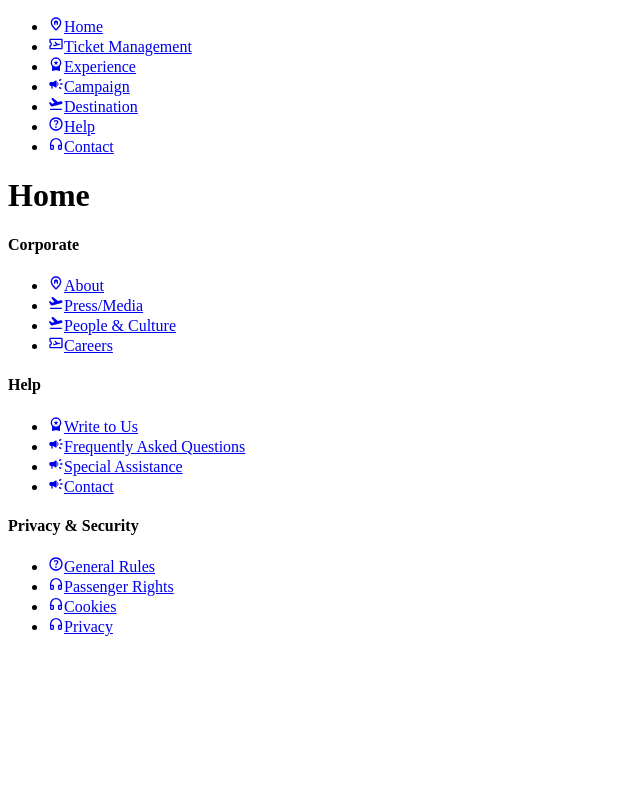
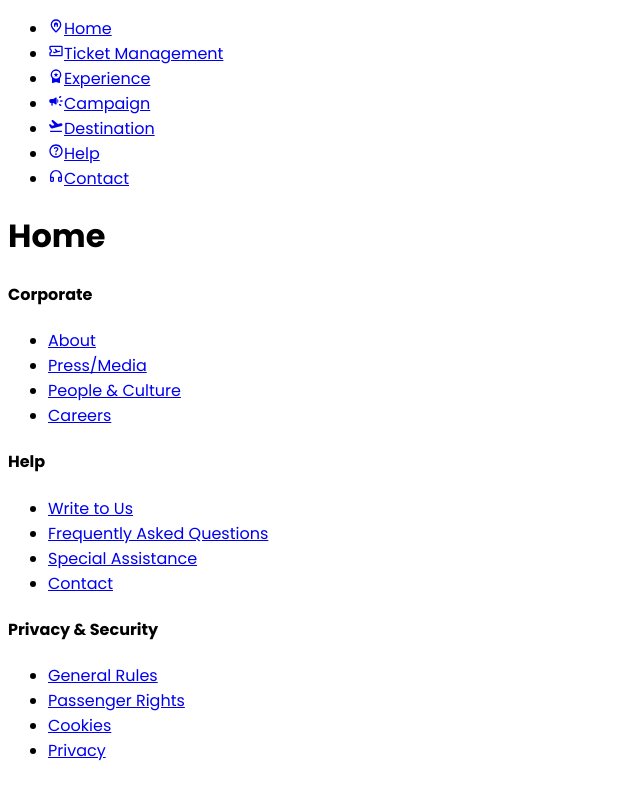
Before and after one commit to Gauravpatil1305/flightbooking, a Next.js app: page / in a window 1280 px wide. Shown: the whole page, without its empty margins (0-640 px from the left). Built offline with nearby package versions, Linux system fonts and the light colour scheme.

Commit message:
Update
Updated for Variables.

```diff
--- a/src/app/layout.tsx
+++ b/src/app/layout.tsx
@@ -2,6 +2,8 @@ import type { Metadata } from "next";
 
 import Header from "@/components/Header/Header";
 import Footer from "@/components/Footer/Footer";
+
+import "@/styles/styles.scss";
 
 export const metadata: Metadata = {
   title: "Flight Routes",
--- a/src/app/page.tsx
+++ b/src/app/page.tsx
@@ -1,9 +1,12 @@
 import Home from "@/app/home/page";
+import { Poppins } from "next/font/google";
+
+const poppins = Poppins({ subsets: ["latin"], weight: ["300", "400", "700"] });
 
 export default function HomePage() {
   return (
-    <>
+    <div className={poppins.className}>
       <Home />
-    </>
+    </div>
   );
 }
--- a/src/components/Footer/components/Navbar/Navbar.tsx
+++ b/src/components/Footer/components/Navbar/Navbar.tsx
@@ -1,6 +1,5 @@
 import React from "react";
 import Link from "next/link";
-import { Icon } from "@iconify/react";
 import { FooterNavbarItem } from "@/types/types";
 
 interface NavbarProps {
@@ -17,7 +16,6 @@ const Navbar: React.FC<NavbarProps> = ({ items }) => {
             {item.links.map((link) => (
               <li key={link.name}>
                 <Link href={link.path}>
-                  <Icon icon={link.icon} />
                   <span>{link.name}</span>
                 </Link>
               </li>
--- a/src/data/footerNavbarData.ts
+++ b/src/data/footerNavbarData.ts
@@ -4,28 +4,28 @@ export const footerNavbarData: FooterNavbarItem[] = [
   {
     title: "Corporate",
     links: [
-      { name: "About", icon: "material-symbols:home-pin-outline", path: "#" },
-      { name: "Press/Media", icon: "material-symbols:flight-takeoff-rounded", path: "#" },
-      { name: "People & Culture", icon: "material-symbols:flight-takeoff-rounded", path: "#" },
-      { name: "Careers", icon: "material-symbols:airplane-ticket-outline-rounded", path: "#" }
+      { name: "About", path: "#" },
+      { name: "Press/Media", path: "#" },
+      { name: "People & Culture", path: "#" },
+      { name: "Careers", path: "#" }
     ]
   },
   {
     title: "Help",
     links: [
-      { name: "Write to Us", icon: "material-symbols:workspace-premium-rounded", path: "#" },
-      { name: "Frequently Asked Questions", icon: "material-symbols:campaign-rounded", path: "#" },
-      { name: "Special Assistance", icon: "material-symbols:campaign-rounded", path: "#" },
-      { name: "Contact", icon: "material-symbols:campaign-rounded", path: "#" }
+      { name: "Write to Us", path: "#" },
+      { name: "Frequently Asked Questions", path: "#" },
+      { name: "Special Assistance", path: "#" },
+      { name: "Contact", path: "#" }
     ]
   },
   {
     title: "Privacy & Security",
     links: [
-      { name: "General Rules", icon: "material-symbols:help-outline-rounded", path: "#" },
-      { name: "Passenger Rights", icon: "material-symbols:headphones-outline-rounded", path: "#" },
-      { name: "Cookies", icon: "material-symbols:headphones-outline-rounded", path: "#" },
-      { name: "Privacy", icon: "material-symbols:headphones-outline-rounded", path: "#" }
+      { name: "General Rules", path: "#" },
+      { name: "Passenger Rights", path: "#" },
+      { name: "Cookies", path: "#" },
+      { name: "Privacy", path: "#" }
     ]
   }
 ];
--- a/src/styles/styles.scss
+++ b/src/styles/styles.scss
@@ -1 +1,5 @@
 @import "variables";
+
+body {
+    @include font;
+}
--- a/src/styles/variables.scss
+++ b/src/styles/variables.scss
@@ -1,6 +1,6 @@
-@import url("https://fonts.googleapis.com/css2?family=Kumbh+Sans:wght@100..900&family=League+Spartan:wght@100..900&family=Montserrat:ital,wght@0,100..900;1,100..900&display=swap");
+@import url('https://fonts.googleapis.com/css2?family=Poppins:wght@400;600;700&display=swap');
 
-$font: "Montserrat", sans-serif;
+$font: "Poppins", sans-serif;
 $size: 1rem;
 
 @mixin font {
@@ -8,5 +8,13 @@ $size: 1rem;
   font-size: $size;
 }
 
-$white:hsl(0, 0%, 100%);
-$black:hsl(0, 0%, 0%);
+$blue: hsl(210, 100%, 50%);
+$light-blue: hsl(210, 100%, 85%);
+$white: hsl(0, 0%, 100%);
+$dark-gray: hsl(0, 0%, 20%);
+$medium-gray: hsl(0, 0%, 50%);
+$light-gray: hsl(0, 0%, 90%);
+$orange: hsl(30, 100%, 50%);
+$yellow: hsl(50, 100%, 60%);
+$hover-blue: hsl(210, 100%, 45%);
+$hover-orange: hsl(30, 100%, 55%);
--- a/src/types/types.ts
+++ b/src/types/types.ts
@@ -6,7 +6,6 @@ export interface HeaderNavbarItem {
 
 export interface FooterNavbarLink {
     name: string;
-    icon: string;
     path: string;
 }
 
```
